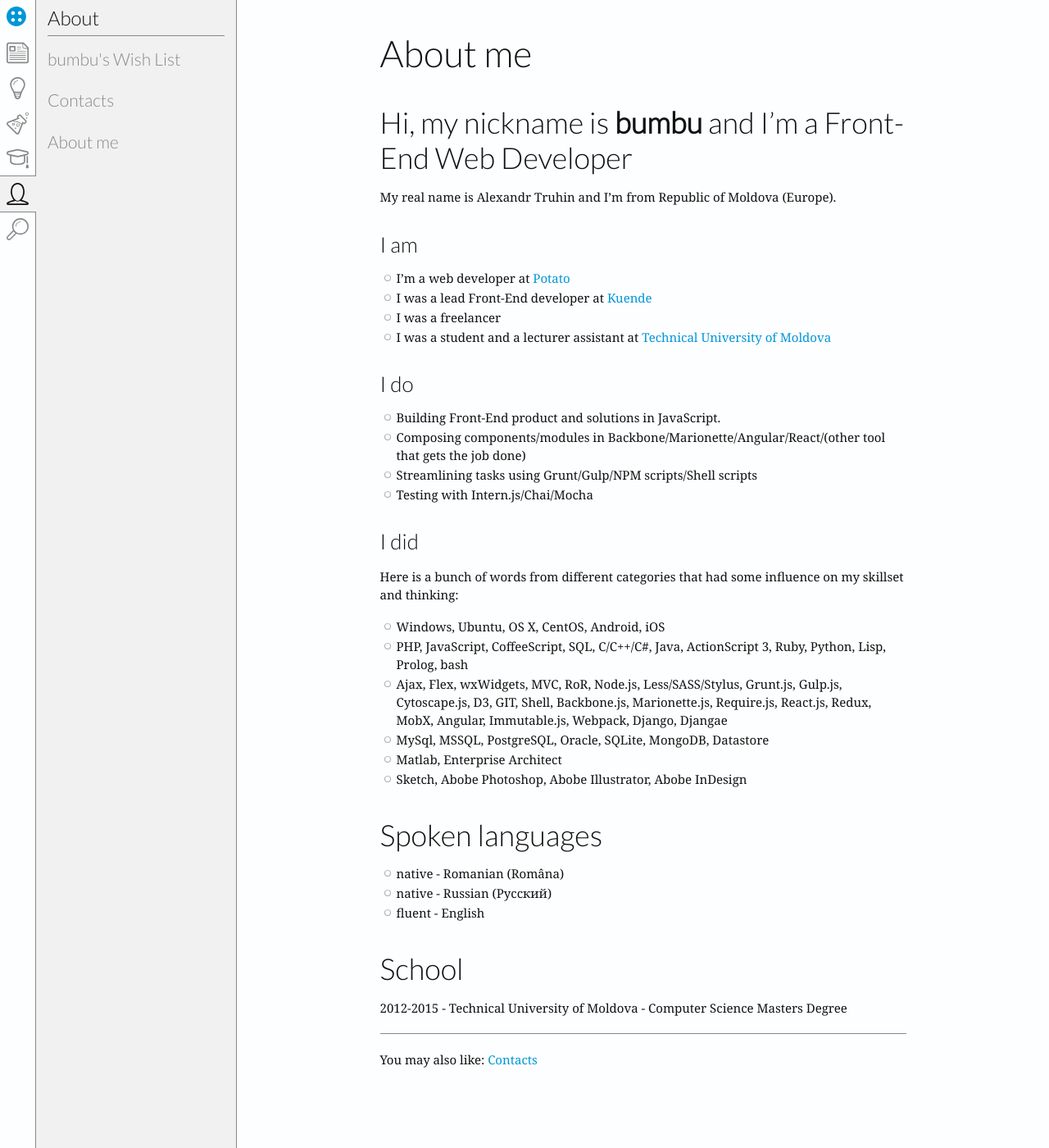
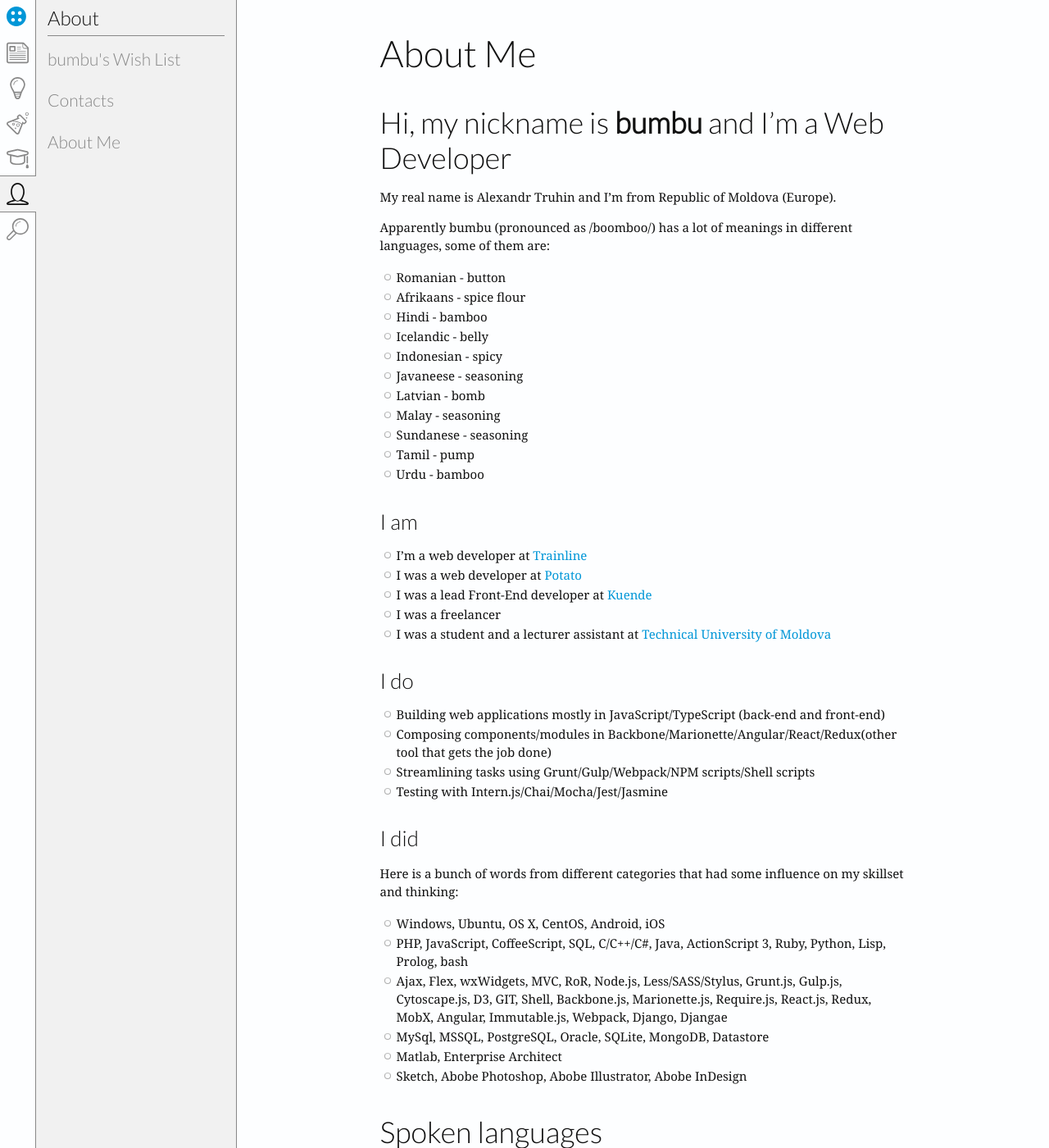
Before and after one commit to bumbu/bumbu.github.io, a Jekyll site: the page built from _posts/2000-00-00-about-me.md, in a window 1280 px wide and 1400 px high. Shown: the whole window at 82% size. Built offline with Jekyll 4.4.1, drawn with Linux system fonts in a browser that asks for light colours; some web fonts are replaced.

Commit message:
Update about me pages

```diff
--- a/_posts/2000-00-00-about-me.md
+++ b/_posts/2000-00-00-about-me.md
@@ -1,5 +1,5 @@
 ---
-title: About me
+title: About Me
 date: 2010-01-01T00:00:00+00:00
 author: bumbu
 layout: post
@@ -8,23 +8,38 @@ categories: about
 hide_date: true
 ---
 
-## Hi, my nickname is **bumbu** and I'm a Front-End Web Developer
+## Hi, my nickname is **bumbu** and I'm a Web Developer
 
 My real name is Alexandr Truhin and I'm from Republic of Moldova (Europe).
 
+Apparently bumbu (pronounced as /boomboo/) has a lot of meanings in different languages, some of them are:
+
+* Romanian - button
+* Afrikaans - spice flour
+* Hindi - bamboo
+* Icelandic - belly
+* Indonesian - spicy
+* Javaneese - seasoning
+* Latvian - bomb
+* Malay - seasoning
+* Sundanese - seasoning
+* Tamil - pump
+* Urdu - bamboo
+
 ### I am
 
-* I'm a web developer at <a href="http://p.ota.to" target="_blank">Potato</a>
+* I'm a web developer at <a href="https://thetrainline.com" target="_blank">Trainline</a>
+* I was a web developer at <a href="https://p.ota.to" target="_blank">Potato</a>
 * I was a lead Front-End developer at <a href="http://kuende.com" target="_blank">Kuende</a>
 * I was a freelancer
 * I was a student and a lecturer assistant at <a href="http://utm.md" target="_blank">Technical University of Moldova</a>
 
 ### I do
 
-* Building Front-End product and solutions in JavaScript.
-* Composing components/modules in Backbone/Marionette/Angular/React/(other tool that gets the job done)
-* Streamlining tasks using Grunt/Gulp/NPM scripts/Shell scripts
-* Testing with Intern.js/Chai/Mocha
+* Building web applications mostly in JavaScript/TypeScript (back-end and front-end)
+* Composing components/modules in Backbone/Marionette/Angular/React/Redux(other tool that gets the job done)
+* Streamlining tasks using Grunt/Gulp/Webpack/NPM scripts/Shell scripts
+* Testing with Intern.js/Chai/Mocha/Jest/Jasmine
 
 ### I did
 
```
Also changed, not shown: _posts/2000-00-00-wish-list.md (+0 -1 lines).
